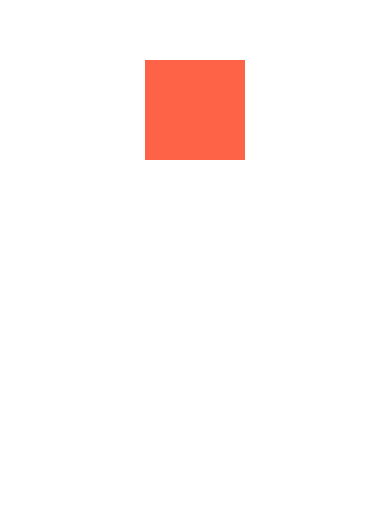
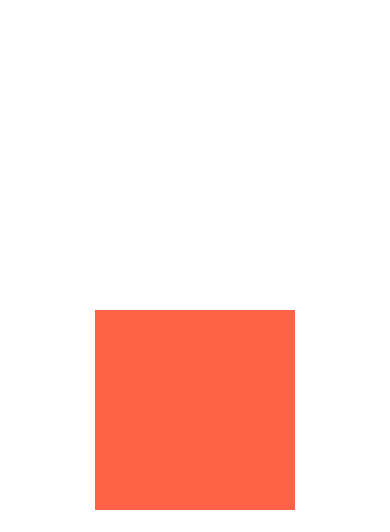
Before and after one commit to hmchung2/langAppHmc, a React Native app: screen / in a window 390 px wide. Shown: the part 312-844 px from the top of the page. Built offline with nearby package versions, Linux system fonts and the light colour scheme.

Commit message:
interpolate

```diff
--- a/App.js
+++ b/App.js
@@ -1,5 +1,5 @@
 import React, { useRef, useState } from "react";
-import { Animated, TouchableOpacity } from "react-native";
+import { Animated, Pressable, TouchableOpacity } from "react-native";
 import styled from "styled-components/native";
 
 const Container = styled.View`
@@ -9,36 +9,53 @@ const Container = styled.View`
 `;
 const Box = styled.View`
   background-color: tomato;
-  width: 100px;
-  height: 100px;
+  width: 200px;
+  height: 200px;
 `;
 const AnimatedBox = Animated.createAnimatedComponent(Box);
 
 export default function App() {
   const [up, setUp] = useState(false);
-  const Y_POSITION = useRef(new Animated.Value(0)).current;
+  const Y_POSITION = useRef(new Animated.Value(300)).current;
   const toggleUp = () => setUp((prev) => !prev);
   const moveUp = () => {
     console.log("touched");
     Animated.timing(Y_POSITION, {
-      toValue: up ? 100 : -100,
+      toValue: up ? 300 : -300,
       useNativeDriver: true,
+      duration: 3000,
     }).start(toggleUp);
   };
 
-  Y_POSITION.addListener(() => console.log(Y_POSITION));
-  console.log("up : ", up);
-  console.log("y : ", Y_POSITION);
+  // console.log("up : ", up);
+  // console.log("y : ", Y_POSITION);
+
+  const opacityValue = Y_POSITION.interpolate({
+    inputRange: [-300, 0, 300],
+    outputRange: [1, 0, 1],
+  });
+
+  const borderRadius = Y_POSITION.interpolate({
+    inputRange: [-300, 300],
+    outputRange: [100, 0],
+  });
+
+  Y_POSITION.addListener(() => console.log(opacityValue));
 
   return (
     <Container>
-      <TouchableOpacity onPress={moveUp}>
+      <Pressable
+        onPress={moveUp}
+        style={{ flex: 1, justifyContent: "center", alignItems: "center" }}
+      >
         <AnimatedBox
           style={{
+            opacity: opacityValue,
+            borderRadius: borderRadius,
             transform: [{ translateY: Y_POSITION }],
           }}
         />
-      </TouchableOpacity>
+      </Pressable>
     </Container>
   );
 }
```
Also changed, not shown: info_4.txt.
